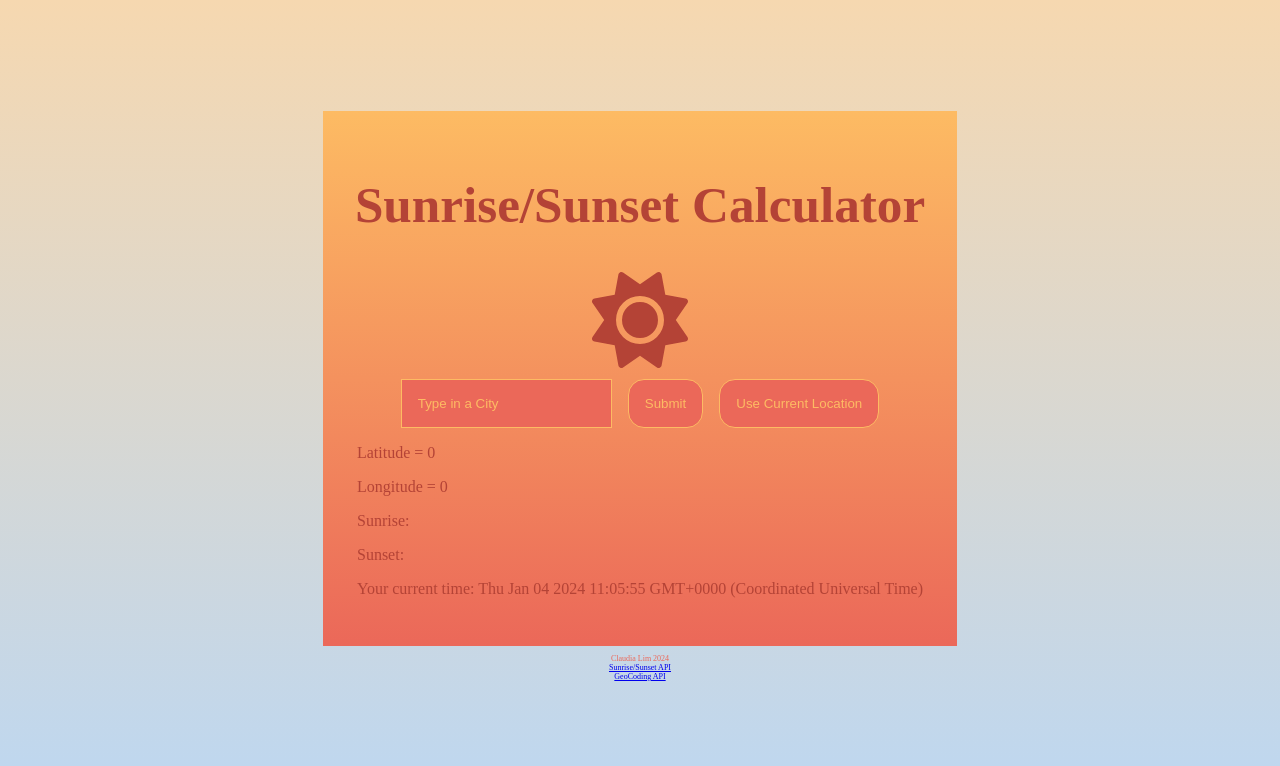
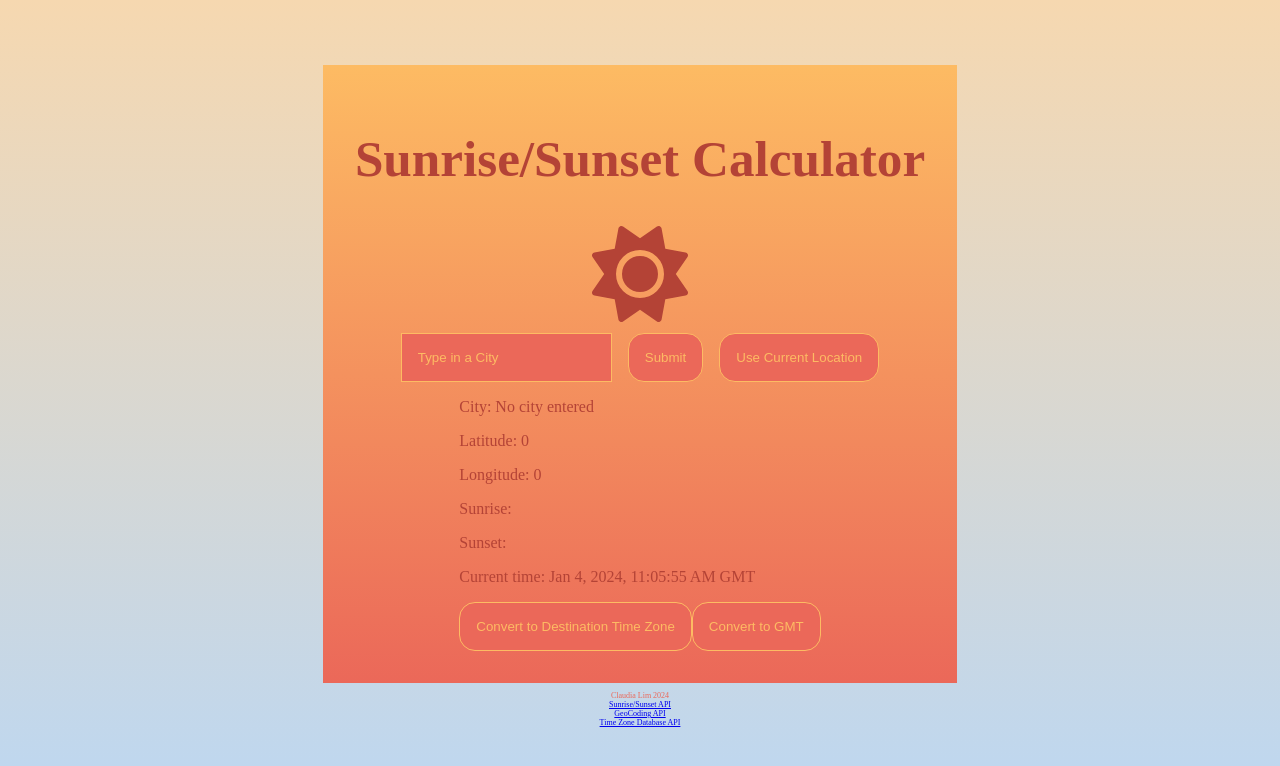
Before and after one commit to claudia-lim/sunrise-sunset, a React (Vite) app: page / in a window 1280 px wide. Shown: the top 766 px of the page. Built offline with nearby package versions, Linux system fonts and the light colour scheme.

Commit message:
buttons to change time to dest time zone or GMT

```diff
--- a/src/App.jsx
+++ b/src/App.jsx
@@ -2,7 +2,6 @@ import {useState, React} from 'react'
 import './App.css'
 import InputForm from "./Components/InputForm/index.jsx";
 import Output from "./Components/Output/index.jsx";
-import ToggleButton from "./Components/ToggleButton/index.jsx";
 import { FontAwesomeIcon } from '@fortawesome/react-fontawesome';
 import {faSun, faMoon} from '@fortawesome/free-solid-svg-icons';
 import CurrentLocationButton from "./Components/CurrentLocationButton/index.jsx";
@@ -10,8 +9,6 @@ import CurrentLocationButton from "./Components/CurrentLocationButton/index.jsx"
 function App() {
     const [input, setInput] = useState("");
     const [geoLocJson, setGeoLocJson] = useState({results: [{locations: [{latLng: {lat: 0, lng:0}, adminArea5: ""}]}]})
-    // const [mode, setMode] = useState("day");
-
     const [sunriseSunsetData, setSunriseSunsetData] = useState({results: {sunrise: "", sunset: ""}});
     const key = "HQNofba0fy6MwKlkN0KGrlB2Hj88KqTM";
     const sunrise = sunriseSunsetData.results.sunrise;
@@ -58,14 +55,18 @@ function App() {
                 <InputForm input={input} setInput={setInput} fetchGeoLocation={fetchGeoLocation}/>
                 <CurrentLocationButton setGeoLocJson={setGeoLocJson} apiKey={key}/>
             </div>
-            <Output geoLocJson={geoLocJson} sunriseTime={sunriseTime} sunsetTime={sunsetTime} setSunriseSunsetData={setSunriseSunsetData} currentTime={currentTime}/>
-            {/*<ToggleButton setMode={setMode} mode={mode}/>*/}
-
+            <Output
+                geoLocJson={geoLocJson}
+                sunriseTime={sunriseTime}
+                sunsetTime={sunsetTime}
+                setSunriseSunsetData={setSunriseSunsetData}
+                currentTime={currentTime}/>
         </main>
         <footer>
             Claudia Lim 2024
             <a href="https://sunrise-sunset.org/api">Sunrise/Sunset API</a>
             <a href="https://developer.mapquest.com/documentation/geocoding-api/">GeoCoding API</a>
+            <a href="https://timezonedb.com/">Time Zone Database API</a>
         </footer>
     </>
     )
--- /dev/null
+++ b/src/Components/ChangeTimeButton/index.jsx
@@ -0,0 +1,32 @@
+function ChangeTimeButton ({setTimeZone, buttonText, latitude, longitude}) {
+
+    const timeZoneAPIKey = "UK9T0NQIMRAC";
+
+    async function fetchTimeZone() {
+        const customSettings = {
+            method: "GET",
+            headers: {
+                // "Content-Type": "application/json",
+                // "Access-Control-Allow-Origin": "*"
+            },
+        };
+        const response = await fetch(`http://api.timezonedb.com/v2.1/get-time-zone?key=${timeZoneAPIKey}&by=position&lat=${latitude}&lng=${longitude}&format=json`, customSettings);
+        const timeZoneJson = await response.json();
+        if (timeZoneJson.status === "OK") {
+            setTimeZone(timeZoneJson.zoneName);
+        }
+
+    }
+
+    function handleClick () {
+        console.log("lat: ", latitude);
+        console.log("lng: ", longitude);
+        fetchTimeZone();
+
+    }
+    return <>
+        <button onClick={handleClick}>{buttonText}</button>
+    </>
+}
+
+export default ChangeTimeButton
--- a/src/Components/Output/index.jsx
+++ b/src/Components/Output/index.jsx
@@ -1,13 +1,19 @@
-import {useEffect} from "react";
+import {useEffect, useState} from "react";
+import ChangeTimeButton from "../ChangeTimeButton/index.jsx";
 
 function Output ({geoLocJson, sunriseTime, sunsetTime, setSunriseSunsetData, currentTime}) {
 
     const city = geoLocJson.results[0].locations[0].adminArea5;
     const latitude = geoLocJson.results[0].locations[0].latLng.lat;
     const longitude = geoLocJson.results[0].locations[0].latLng.lng;
+    const [timeZone, setTimeZone] = useState("Europe/London");
 
-    function displayTime (time) {
-        let converted = time.toString(["GMT"], {timeZoneName: "short"})
+    function displayTime (time, timezone = 'Europe/London') {
+        let converted = time.toLocaleString('en-US',
+            { dateStyle: "medium",
+                timeZone: timezone,
+                timeStyle: "long" }
+        )
         if (converted !== "Invalid Date") {
             return converted;
         } else {
@@ -29,7 +35,7 @@ function Output ({geoLocJson, sunriseTime, sunsetTime, setSunriseSunsetData, cur
             },
         };
         const response = await fetch(
-            `https://api.sunrise-sunset.org/json?lat=${latitude}&lng=${longitude}&formatted=0&tzId=GMT`,
+            `https://api.sunrise-sunset.org/json?lat=${latitude}&lng=${longitude}&formatted=0`,
             customSettings
         );
         const sunriseSunsetJson = await response.json();
@@ -42,12 +48,25 @@ function Output ({geoLocJson, sunriseTime, sunsetTime, setSunriseSunsetData, cur
 
     return (
         <div>
-            <p>{city}</p>
-            <p>Latitude = {latitude}</p>
-            <p>Longitude = {longitude}</p>
-            <p>Sunrise: {displayTime(sunriseTime)}</p>
-            <p>Sunset: {displayTime(sunsetTime)}</p>
-            <p>Your current time: {displayTime(currentTime)}</p>
+            <p>City: {city ? city : "No city entered"}</p>
+            <p>Latitude: {latitude}</p>
+            <p>Longitude: {longitude}</p>
+            <p>Sunrise: {displayTime(sunriseTime, timeZone)}</p>
+            <p>Sunset: {displayTime(sunsetTime, timeZone)}</p>
+            <p>Current time: {displayTime(currentTime, timeZone)}</p>
+            <div className="change-tz-button">
+                <ChangeTimeButton
+                    setTimeZone={setTimeZone}
+                    buttonText="Convert to Destination Time Zone"
+                    latitude={latitude}
+                    longitude={longitude}/>
+                <ChangeTimeButton
+                    setTimeZone={setTimeZone}
+                    buttonText="Convert to GMT"
+                    latitude="51.477928"
+                    longitude="-0.001545"/>
+            </div>
+
         </div>
     )
 }
```
